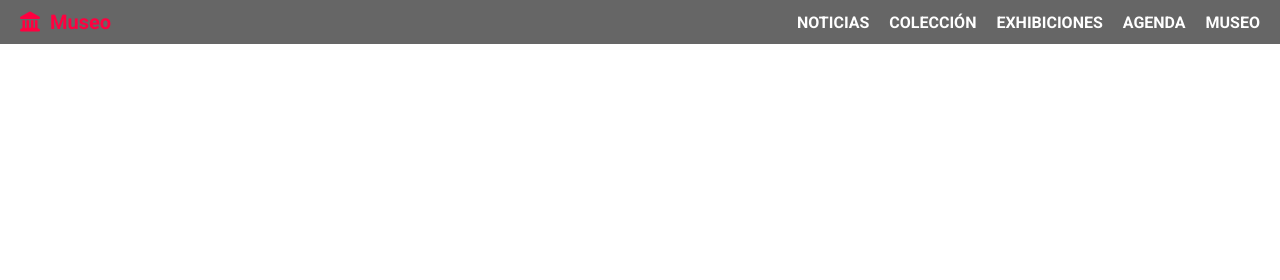
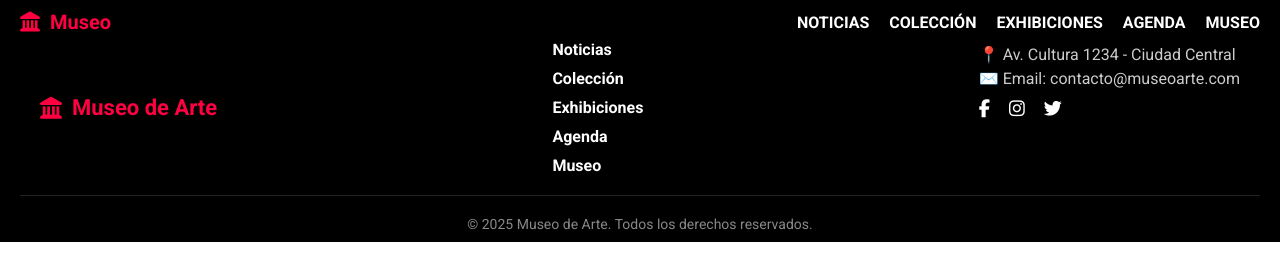
Before and after one commit to cruzjuqn/museo, a plain HTML site: page agenda.html in a window 1280 px wide. Drawn offline with Linux system fonts and the light colour scheme; files that its build step writes are made by us from their sources.

Commit message:
footer agregado

```diff
--- a/agenda.html
+++ b/agenda.html
@@ -7,6 +7,7 @@
     <link href="https://fonts.googleapis.com/css2?family=Roboto:wght@400;700&display=swap" rel="stylesheet">
     <link rel="stylesheet" href="https://cdnjs.cloudflare.com/ajax/libs/font-awesome/6.5.0/css/all.min.css">
     <link rel="stylesheet" href="nav-responsive.css">
+    <link rel="stylesheet" href="estilos/footer.css">
 </head>
 <input type="checkbox" id="menu-toggle" hidden>
 <div class="overlay" id="overlay"></div>
@@ -33,6 +34,34 @@
 </div>
 
 <body>
+    <footer class="footer">
+  <div class="footer-container">
+    <div class="footer-logo">
+      <i class="fas fa-landmark"></i> Museo de Arte
+    </div>
+
+    <div class="footer-links">
+      <a href="noticias.html">Noticias</a>
+      <a href="coleccion.html">Colección</a>
+      <a href="exhibiciones.html">Exhibiciones</a>
+      <a href="#">Agenda</a>
+      <a href="museo.html">Museo</a>
+    </div>
+
+    <div class="footer-contacto">
+      <p> 📍 Av. Cultura 1234 - Ciudad Central</p>
+      <p>✉️ Email: contacto@museoarte.com</p>
+      <div class="social-icons">
+        <a href="#"><i class="fab fa-facebook-f"></i></a>
+        <a href="#"><i class="fab fa-instagram"></i></a>
+        <a href="#"><i class="fab fa-twitter"></i></a>
+      </div>
+    </div>
+  </div>
+  <div class="footer-bottom">
+    &copy; 2025 Museo de Arte. Todos los derechos reservados.
+  </div>
+</footer>
 
 </body>
 </html>
--- /dev/null
+++ b/estilos/footer.css
@@ -0,0 +1,89 @@
+.footer {
+  background-color: #000;
+  color: white;
+  padding: 40px 20px 10px;
+  font-family: Arial, sans-serif;
+}
+
+.footer-container {
+  display: flex;
+  justify-content: space-between;
+  flex-wrap: wrap;
+  max-width: 1200px;
+  margin: auto;
+  gap: 30px;
+}
+
+.footer-logo {
+  font-size: 22px;
+  color: #ff0040;
+  font-weight: bold;
+  display: flex;
+  align-items: center;
+  gap: 10px;
+}
+
+.footer-links {
+  display: flex;
+  flex-direction: column;
+  gap: 10px;
+}
+
+.footer-links a {
+  color: white;
+  text-decoration: none;
+  font-weight: bold;
+  transition: color 0.3s ease;
+}
+
+.footer-links a:hover {
+  color: #ff0040;
+}
+
+.footer-contacto p {
+  margin: 5px 0;
+  color: #ccc;
+}
+
+.social-icons {
+  margin-top: 10px;
+}
+
+.social-icons a {
+  color: white;
+  margin-right: 15px;
+  font-size: 18px;
+  transition: color 0.3s ease;
+}
+
+.social-icons a:hover {
+  color: #ff0040;
+}
+
+.footer-bottom {
+  text-align: center;
+  color: #888;
+  font-size: 14px;
+  padding-top: 20px;
+  border-top: 1px solid #222;
+  margin-top: 20px;
+}
+
+/* Responsive */
+@media (max-width: 768px) {
+  .footer-container {
+    flex-direction: column;
+    align-items: center;
+    text-align: center;
+  }
+
+  .footer-links {
+    flex-direction: row;
+    flex-wrap: wrap;
+    justify-content: center;
+  }
+
+  .footer-links a {
+    margin: 5px 10px;
+  }
+}
```
Also changed, not shown: coleccion.html (+29 -0 lines), exhibiciones.html (+29 -0 lines), index.html (+30 -0 lines), museo.html (+29 -0 lines), noticias.html (+29 -0 lines), estilos/nav-responsive.css (renamed from nav-responsive.css), image/zona interactiva.jpg (renamed from zona interactiva.jpg).
